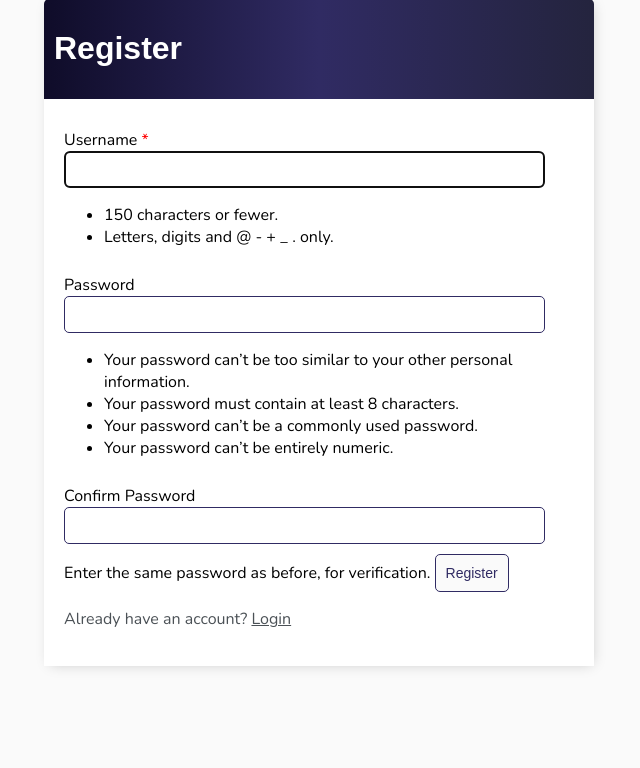
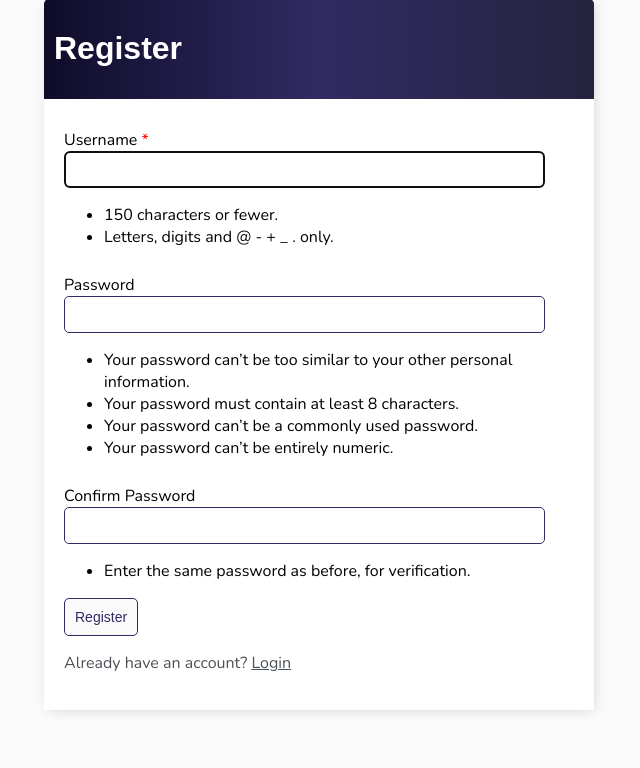
Before and after one commit to yahyaalbashar/todo-dj, a Django app: page /register/ in a window 1280 px wide. Shown: the part 59-827 px from the top of the page, without its empty margins (321-961 px from the left). Before the commit the page ends 728 px from the top, so only its background shows below. Run offline with Django 4.2, Linux system fonts and the light colour scheme.

Commit message:
app: style: Adjust button margins
Signed-off-by: Hemant Sachdeva <hemant.evolver@gmail.com>

```diff
--- a/app/templates/app/password_change.html
+++ b/app/templates/app/password_change.html
@@ -49,7 +49,7 @@
       {% endfor %} {% endfor %}
     </div>
     {% endif %}
-    <input class="button" type="submit" value="Change Password" />
+    <input style="margin-top: 10px;" class="button" type="submit" value="Change Password" />
   </form>
 
   <p>Plan changed? <a href="{% url 'tasks' %}">Go back</a></p>
--- a/app/templates/app/register.html
+++ b/app/templates/app/register.html
@@ -37,7 +37,10 @@
 
     <label> Confirm Password </label>
     {{ form.password2 }} <br />
-    {{ form.password2.help_text }} {% if form.errors %}
+    <ul>
+      <li>{{ form.password2.help_text }}</li>
+    </ul>
+    {% if form.errors %}
     <div class="alert-message">
       <span
         class="closebutton"
@@ -52,7 +55,6 @@
     {% endif %}
 
     <input
-      style="margin-top: 10px"
       class="button"
       type="submit"
       value="Register"
--- a/app/templates/app/task_list.html
+++ b/app/templates/app/task_list.html
@@ -32,7 +32,7 @@
 <div id="search-add-wrapper">
   <form method="GET" style="margin-top: 20px; display: flex">
     <input type="text" name="search" value="{{ search_input }}" />
-    <input class="button" type="submit" value="Search" />
+    <input style="margin-left: 10px;" class="button" type="submit" value="Search" />
   </form>
 
   <a title="Add new task" id="add-link" href="{% url 'task_new' %}">&#x2b;</a>
```
